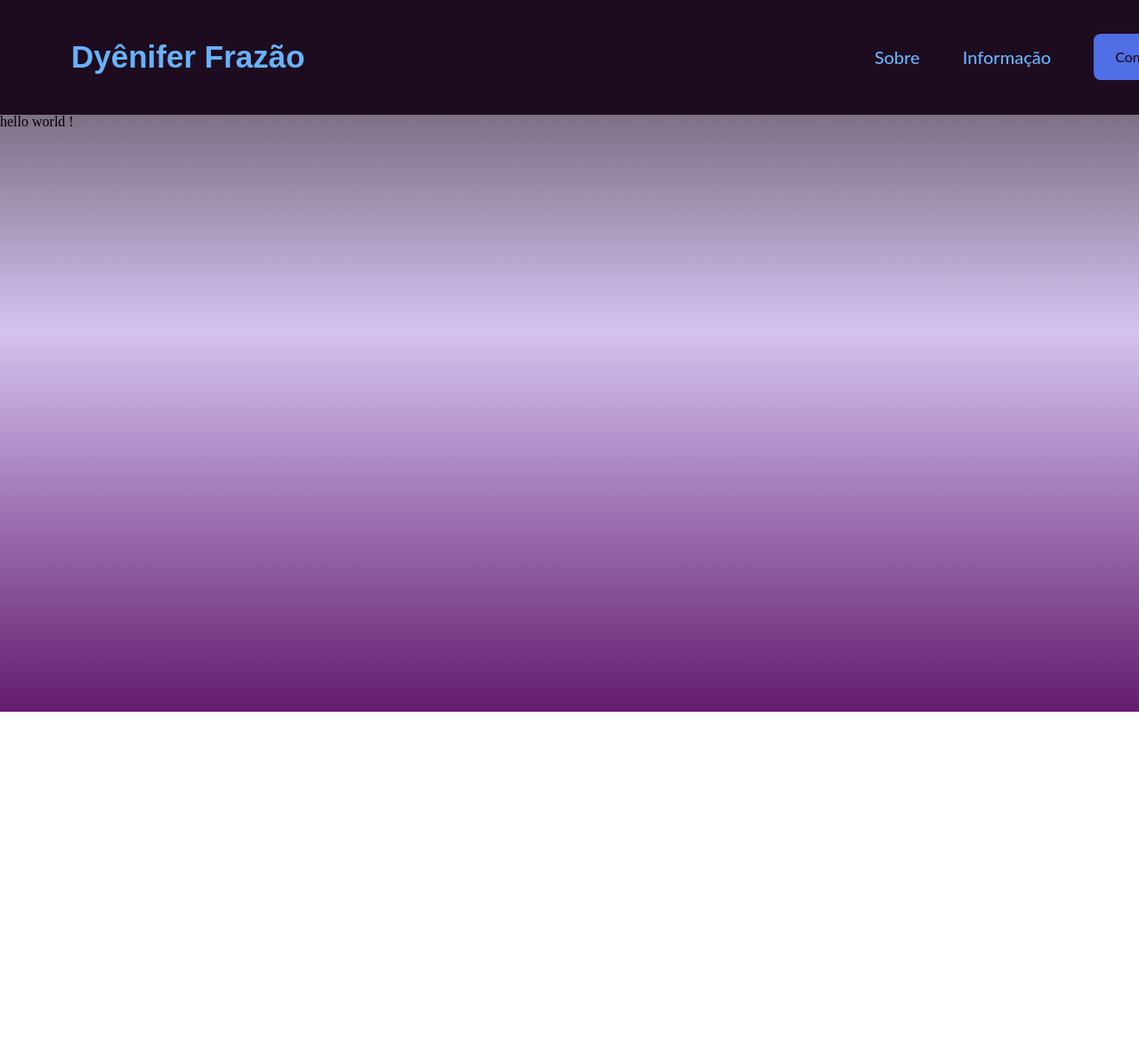
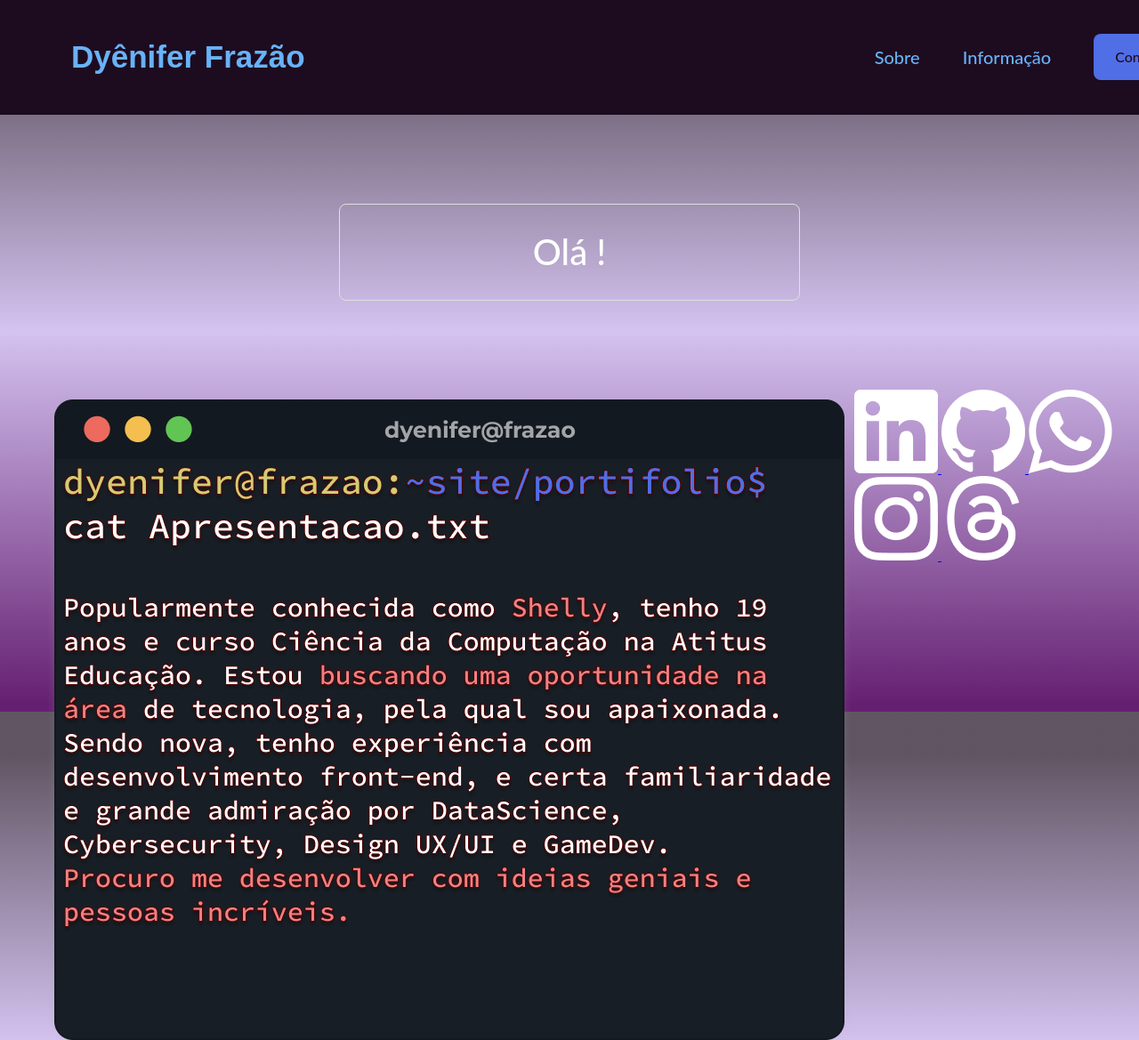
Before and after one commit to DyeniferFrazao/Portifolio, a plain HTML site: page projeto/index.html in a window 1280 px wide. Shown: the top 1169 px of the page at 89% size. Before the commit the page ends 800 px from the top, so only its background shows below. Drawn offline with Linux system fonts and the light colour scheme.

Commit message:
base da primeira sessao
apresentaçao e links

```diff
--- a/projeto/css/style.css
+++ b/projeto/css/style.css
@@ -25,6 +25,7 @@ body {
     justify-content: space-between;
     align-items: center;
     flex-wrap: wrap;
+}
 
 .name {
     color: #68B2F8;
@@ -76,3 +77,43 @@ body {
     line-height: 24px;
     word-wrap: break-word;
 }
+
+.sections {
+    display: flex;
+    width: 500px;
+    height: 95px;
+    padding: 6px 8px;
+    justify-content: center;
+    align-items: center;
+    gap: 8px;
+    flex-shrink: 0;
+    border-radius: 8px;
+    border: 1px solid #E0E0E0;
+    margin-top: 100px;
+}
+
+.first-section{
+    color: white;
+    font-size: 40px;
+    font-family: "Lato", sans-serif;
+    font-weight: 500;
+    word-wrap: break-word;
+}
+
+.content-section {
+    display: flex;
+    justify-content: center;
+}
+
+.about {
+    margin-top: 100px;
+    display: flex;
+}
+
+.apresentation {
+    padding-left: 50px;
+}
+
+.links-about {
+    justify-content: flex-start;
+}
--- a/projeto/index.html
+++ b/projeto/index.html
@@ -32,6 +32,35 @@
             </div>
         </div>
     </header>
-    hello world !
+    <section class="content-section">
+        <div class="sections">
+            <div class="first-section">
+                Olá !
+            </div>
+        </div>
+    </section>
+    <section class="about">
+        <div class="apresentation">
+            <img class="my-resume" src="/projeto/img/Frame 1.png" />
+        </div>
+        <div class="links-about">
+            <a href="www.linkedin.com/in/dyenifer-frazao">
+                <img src="/projeto/img/linkedin.png">
+            </a>
+            <a href="https://github.com/iShellyX">
+                <img src="/projeto/img/github.png">
+            </a>
+            <a href="https://wa.me/5554991158914">
+                <img src="/projeto/img/whatsapp.png">
+            </a>
+            <a href="https://www.instagram.com/ishellyy_/">
+                <img src="/projeto/img/instagram.png">
+            </a>
+            <a href="mailto:thaimint04@gmail.com">
+                <img src="/projeto/img/email.png">
+            </a>
+        </div>
+    </section>
+
 </body>
 </html>
```
Also changed, not shown: projeto/img/email.png (added), projeto/img/github.png (added), projeto/img/instagram.png (added), projeto/img/linkedin.png (added), projeto/img/whatsapp.png (added).
